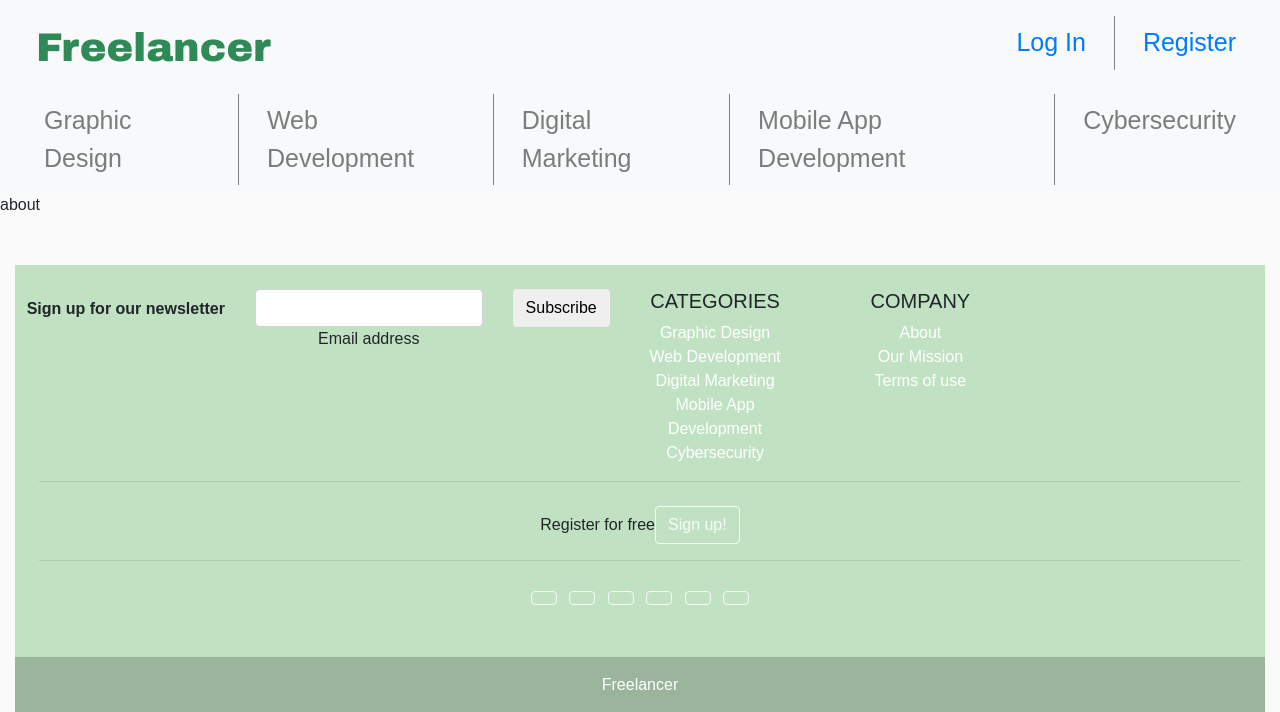
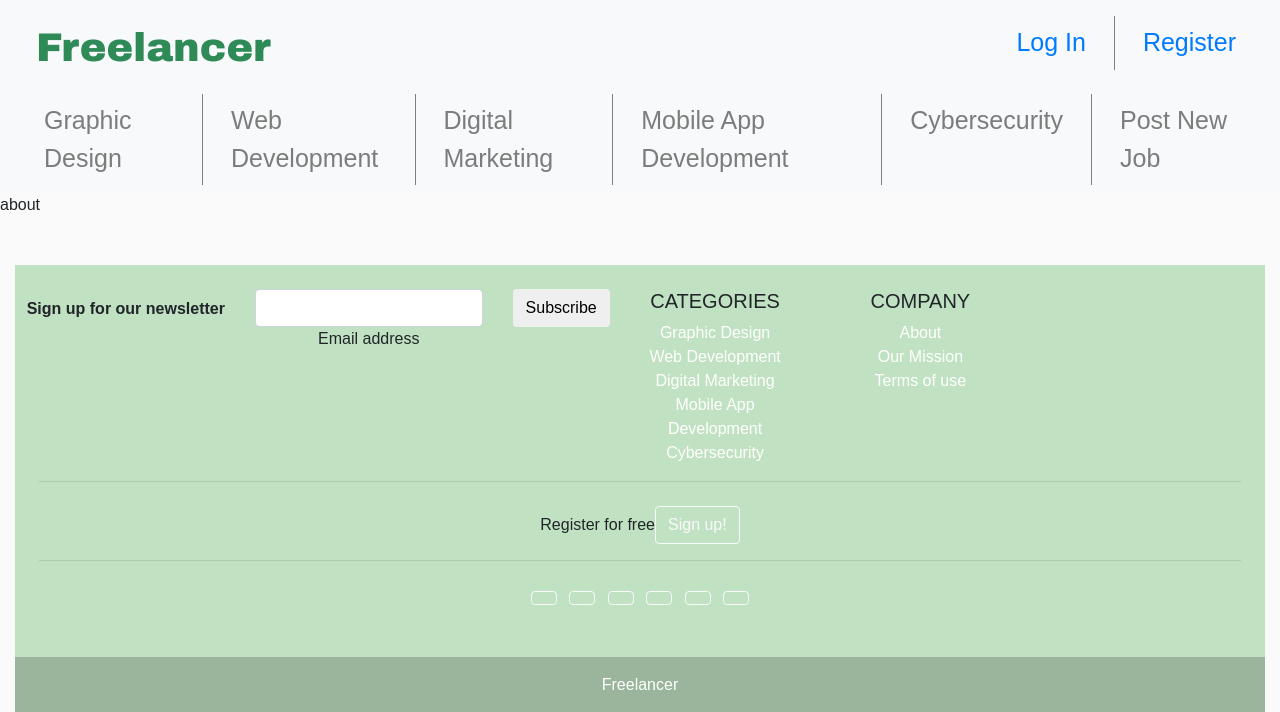
Before and after one commit to GitgoodDan/Freelancers-Pj3, a Django app: page /about/ in a window 1280 px wide. Shown: the top 712 px of the page. Run offline with Django 5.2, Linux system fonts and the light colour scheme; some libraries are stand-ins or nearby versions.

Commit message:
job post ui update

```diff
--- a/main_app/templates/base.html
+++ b/main_app/templates/base.html
@@ -52,6 +52,9 @@
         </li>
         <li class="nav-item">
           <a class="nav-link" href="{% url 'categories' %}">Cybersecurity  </a>
+        </li>
+        <li class="nav-item">
+          <a class="nav-link" href="{% url 'posting_create' %}">Post New Job</a>
         </li>
       </ul>
     </div>
```
